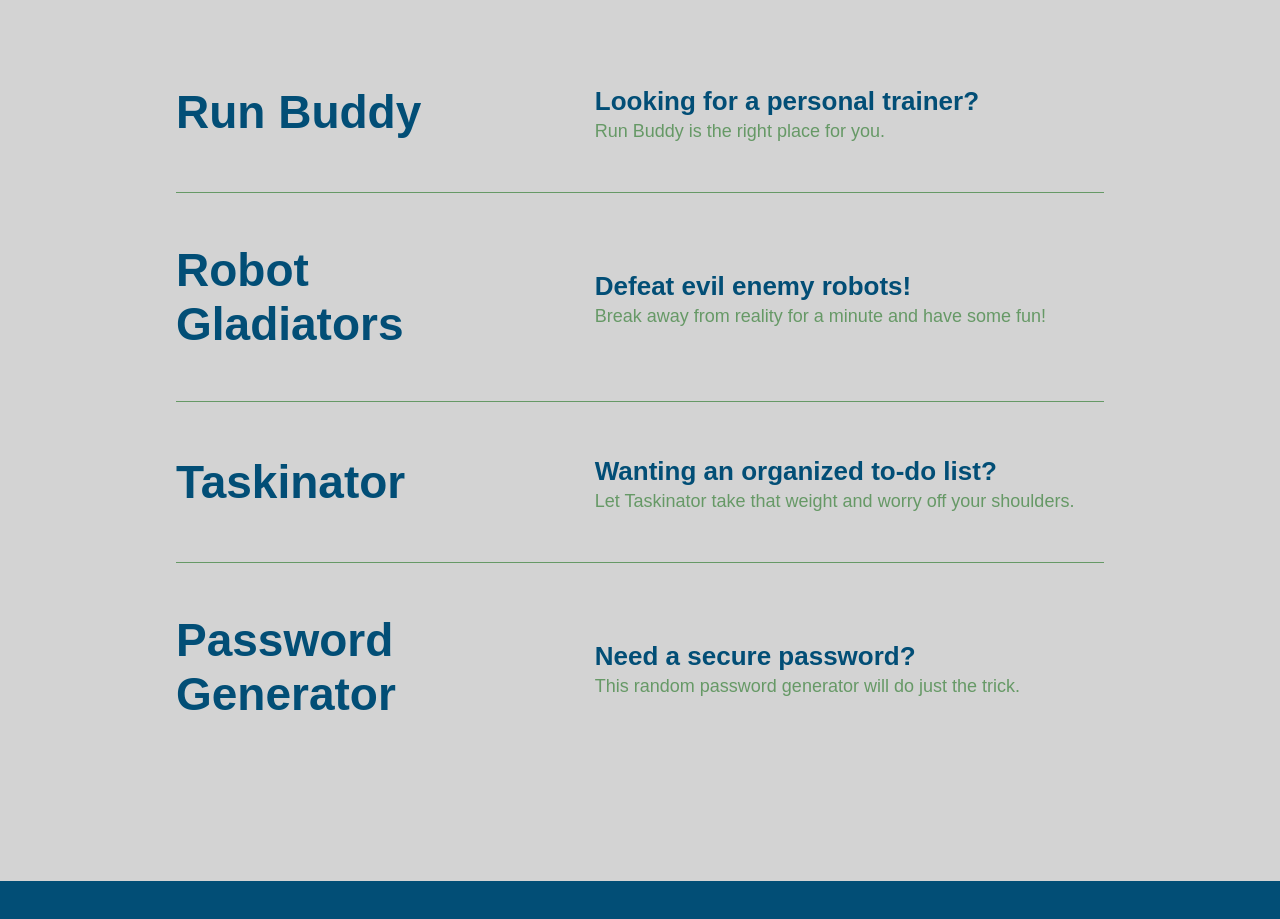
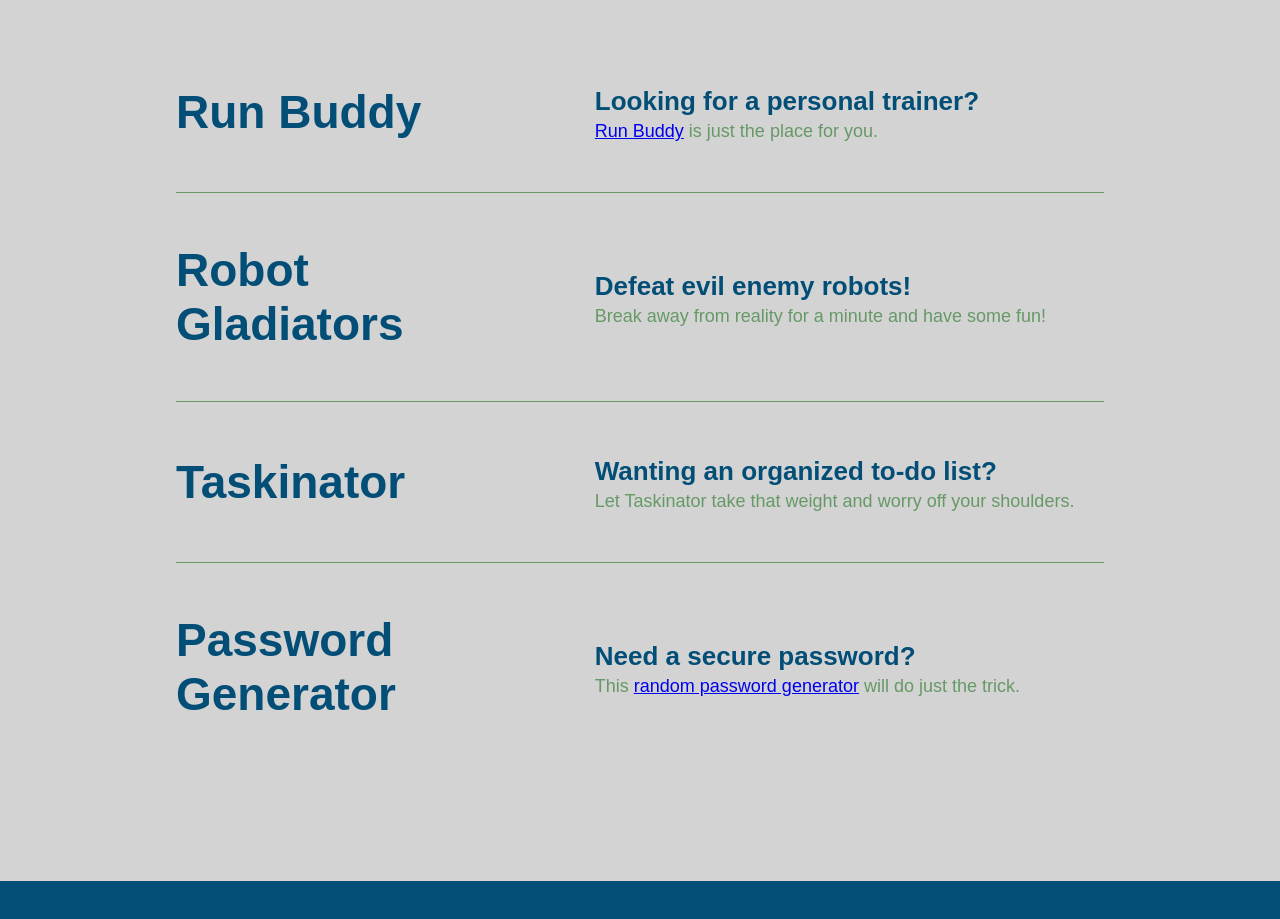
Before and after one commit to klynmc/klynmc.github.io, a plain HTML site: page index.html in a window 1280 px wide. Shown: the part 1184-2103 px from the top of the page. Drawn offline with Linux system fonts and the light colour scheme.

Commit message:
add links

```diff
--- a/index.html
+++ b/index.html
@@ -67,7 +67,9 @@
                 </div>
                 <div class="step-text">
                     <h4>Looking for a personal trainer?</h4>
-                    <p>Run Buddy is the right place for you.</p>
+                    <p>
+                        <a href="https://klynmc.github.io/run-buddy/" class="href">Run Buddy</a> is just the place for you.
+                    </p>
                 </div>
             </div>
         </div>
@@ -106,7 +108,7 @@
                 </div>
                 <div class="step-text">
                     <h4>Need a secure password?</h4>
-                    <p>This random password generator will do just the trick.</p>
+                    <p>This <a href="https://klynmc.github.io/friendly-system/Develop/" class="href">random password generator</a> will do just the trick.</p>
                 </div>
             </div>
         </div>
@@ -170,3 +172,6 @@
     </footer>
     </body>
 </html>
+
+<!--SOURCES for HTML & CSS-->
+<!--https://github.com/klynmc/run-buddy-->
```
